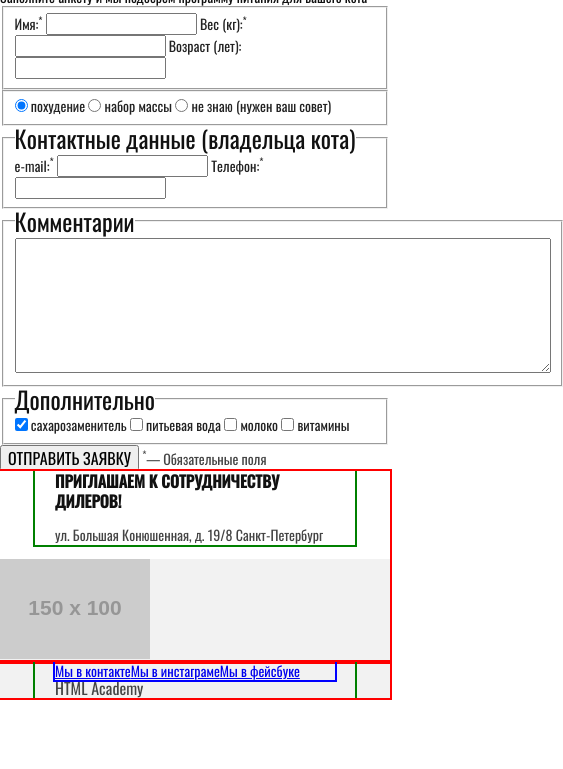
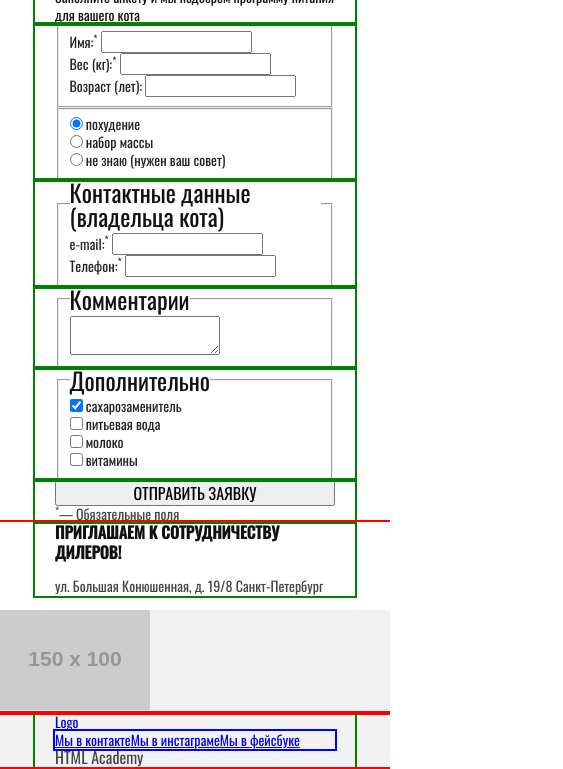
Before and after one commit to icapa9/147815-cat-energy, a plain HTML site: page source/form.html in a window 390 px wide. Shown: the part 94-863 px from the top of the page, 563 px wide, since content can reach past the window. Drawn offline with nearby package versions, Linux system fonts and the light colour scheme; files that its build step writes are made by us from their sources; placeholder pictures from the web are drawn by us.

Commit message:
Адаптивная верстка страницы формы + fix имя блока в index

```diff
--- a/source/form.html
+++ b/source/form.html
@@ -8,7 +8,7 @@
   <body class="page">
     <header class="page-header">
       <div class="page-header__wrapper">
-        <a class="page-header__logo" href="index.html"></a>
+        <a class="page-header__logo" href="index.html">Logo</a>
         <nav class="main-nav">
           <ul class="main-nav__list nav-list">
             <li class="nav-list__item">
@@ -28,74 +28,108 @@
     <main>
       <section class="main-form">
         <form class="site-form" action="https://echo.htmlacademy.ru" method="post">
-          <div class="site-form__item">
+          <div class="site-form__caption">
             <div class="site-form__wrapper">
-              <div class="site-form__caption">
               <h1>Подбор программы</h1>
               <p>Заполните анкету и мы подберем программу питания для вашего кота</p>
             </div>
+          </div>
+          <div class="site-form__wrapper">
+            <div class="site-form__profile">
+              <div class="site-form__item">
+                <fieldset>
                   <div class="site-form__bio">
-                <fieldset>
+                    <div class="site-form__input">
                       <label for="name">Имя:<sup>*</sup></label>
                       <input type="text" name="name" value="" id="name">
+                    </div>
+                    <div class="site-form__input">
                       <label for="weight">Вес (кг):<sup>*</sup></label>
                       <input type="text" name="weight" value="" id="weight">
+                    </div>
+                    <div class="site-form__input">
                       <label for="age">Возраст (лет):</label>
                       <input type="text" name="age" value="" id="age">
+                    </div>
+                  </div>
+                </fieldset>
+              </div>
+              <div class="site-form__item">
+                <fieldset>
+                  <div class="site-form__options">
+                    <div class="site-form__input">
+                      <input type="radio" name="weight-options" value="weigth-down" id="weigth-down" checked>
+                      <label for="weigth-down">похудение</label>
+                    </div>
+                    <div class="site-form__input">
+                      <input type="radio" name="weight-options" value="weigth-up" id="weigth-up">
+                      <label for="weigth-up">набор массы</label>
+                    </div>
+                    <div class="site-form__input">
+                      <input type="radio" name="weight-options" value="weight-advice" id="weight-advice">
+                      <label for="weight-advice">не знаю (нужен ваш совет)</label>
+                    </div>
+                  </div>
                 </fieldset>
               </div>
             </div>
           </div>
           <div class="site-form__item">
             <div class="site-form__wrapper">
-              <div class="site-form__options">
               <fieldset>
-                  <input type="radio" name="weight-options" value="weigth-down" id="weigth-down" checked>
-                  <label for="weigth-down">похудение</label>
-                  <input type="radio" name="weight-options" value="weigth-up" id="weigth-up">
-                  <label for="weigth-up">набор массы</label>
-                  <input type="radio" name="weight-options" value="weight-advice" id="weight-advice">
-                  <label for="weight-advice">не знаю (нужен ваш совет)</label>
+                <legend>Контактные данные (владельца кота)</legend>
+                <div class="site-form__contacts">
+                  <div class="site-form__input">
+                    <label for="email">e-mail:<sup>*</sup></label>
+                    <input type="email" name="" value="" id="email">
+                  </div>
+                  <div class="site-form__input">
+                    <label for="tel">Телефон:<sup>*</sup></label>
+                    <input type="tel" name="" value="" id="tel">
+                  </div>
+                </div>
               </fieldset>
             </div>
           </div>
+          <div class="site-form__item">
+            <div class="site-form__wrapper">
+              <fieldset>
+                <legend>Комментарии</legend>
+                <textarea name="name"></textarea>
+              </fieldset>
+            </div>
           </div>
           <div class="site-form__item">
+            <div class="site-form__wrapper">
               <fieldset>
-              <legend>Контактные данные (владельца кота)</legend>
-              <div class="site-form__wrapper">
-                <label for="email">e-mail:<sup>*</sup></label>
-                <input type="email" name="" value="" id="email">
-                <label for="tel">Телефон:<sup>*</sup></label>
-                <input type="tel" name="" value="" id="tel">
+                <legend>Дополнительно</legend>
+                <div class="site-form__extra">
+                  <div class="site-form__input">
+                    <input type="checkbox" name="sweetener" value="ok" id="sweetener" checked>
+                    <label for="sweetener">сахарозаменитель</label>
+                  </div>
+                  <div class="site-form__input">
+                    <input type="checkbox" name="water" value="ok" id="water">
+                    <label for="water">питьевая вода</label>
+                  </div>
+                  <div class="site-form__input">
+                    <input type="checkbox" name="milk" value="ok" id="milk">
+                    <label for="milk">молоко</label>
+                  </div>
+                  <div class="site-form__input">
+                    <input type="checkbox" name="vitamins" value="ok" id="vitamins">
+                    <label for="vitamins">витамины</label>
+                  </div>
                 </div>
               </fieldset>
             </div>
-          <div class="site-form__item">
-            <fieldset>
-              <legend>Комментарии</legend>
+          </div>
           <div class="site-form__wrapper">
-                <textarea name="name" rows="8" cols="80"></textarea>
-              </div>
-            </fieldset>
-          </div>
-          <div class="site-form__item">
-            <fieldset>
-              <legend>Дополнительно</legend>
-              <div class="site-form__wrapper">
-                <input type="checkbox" name="sweetener" value="ok" id="sweetener" checked>
-                <label for="sweetener">сахарозаменитель</label>
-                <input type="checkbox" name="water" value="ok" id="water">
-                <label for="water">питьевая вода</label>
-                <input type="checkbox" name="milk" value="ok" id="milk">
-                <label for="milk">молоко</label>
-                <input type="checkbox" name="vitamins" value="ok" id="vitamins">
-                <label for="vitamins">витамины</label>
-              </div>
-            </fieldset>
-          </div>
+            <div class="site-form__button">
               <button class="button" type="submit">отправить заявку</button>
               <span class="site-form__require"><sup>*</sup>— Обязательные поля</span>
+            </div>
+          </div>
         </form>
       </section>
       <section class="contacts">
@@ -110,7 +144,7 @@
       </section>
       <footer class="page-footer">
         <div class="page-footer__wrapper">
-          <a class="page-footer__logo" href="index.html"></a>
+          <a class="page-footer__logo" href="index.html">Logo</a>
           <div class="page-footer__social social">
             <ul class="social__list">
               <li class="social__item">
--- a/source/less/blocks/examples.less
+++ b/source/less/blocks/examples.less
@@ -35,7 +35,7 @@
     background-image: linear-gradient(to top, #f2f2f2 50%, #ffffff 50%);
   }
 
-  .examples__inner-wrapper {
+  .examples__achiev {
     display: flex;
     justify-content: space-between;
     flex-wrap: wrap;
@@ -63,7 +63,7 @@
       justify-content: space-between;
     }
 
-    .examples__inner-wrapper {
+    .examples__achiev {
       flex-direction: column;
       width: 440px;
     }
--- a/source/less/blocks/site-form.less
+++ b/source/less/blocks/site-form.less
@@ -1,3 +1,7 @@
+.site-form__wrapper {
+  .container();
+}
+
 .site-form__item {
 
   legend {
@@ -26,6 +30,40 @@
   }
 }
 
+.site-form__button {
+  display: flex;
+  flex-direction: column;
+}
+
 .site-form__require {
   line-height: 16px;
 }
+
+@media (min-width: @tablet-width) {
+  .site-form__wrapper {
+    .container();
+  }
+
+  .site-form__extra {
+    display: flex;
+    flex-wrap: wrap;
+
+    .site-form__input {
+      width: 284px;
+    }
+  }
+
+  .site-form__button {
+    flex-direction: row;
+  }
+}
+
+@media (min-width: @desktop-width) {
+  .site-form__profile {
+    display: flex;
+  }
+
+  .site-form__contacts {
+    display: flex;
+  }
+}
```
Also changed, not shown: source/index.html (+1 -1 lines). Lines whose indentation alone changed are shown as unchanged.
